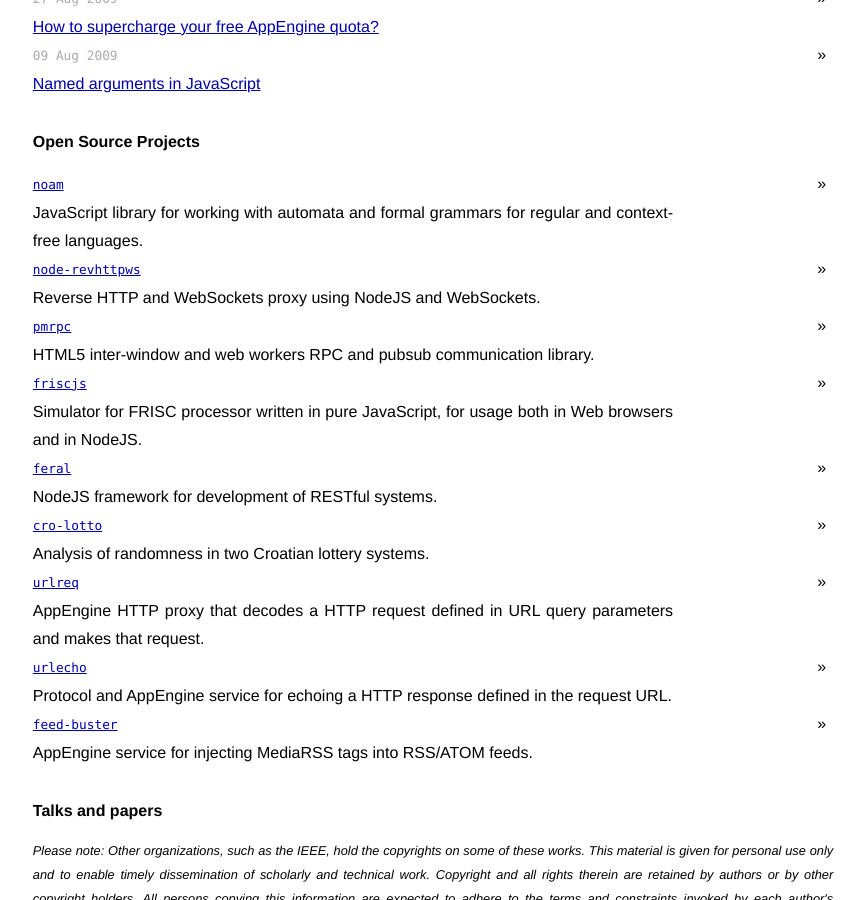
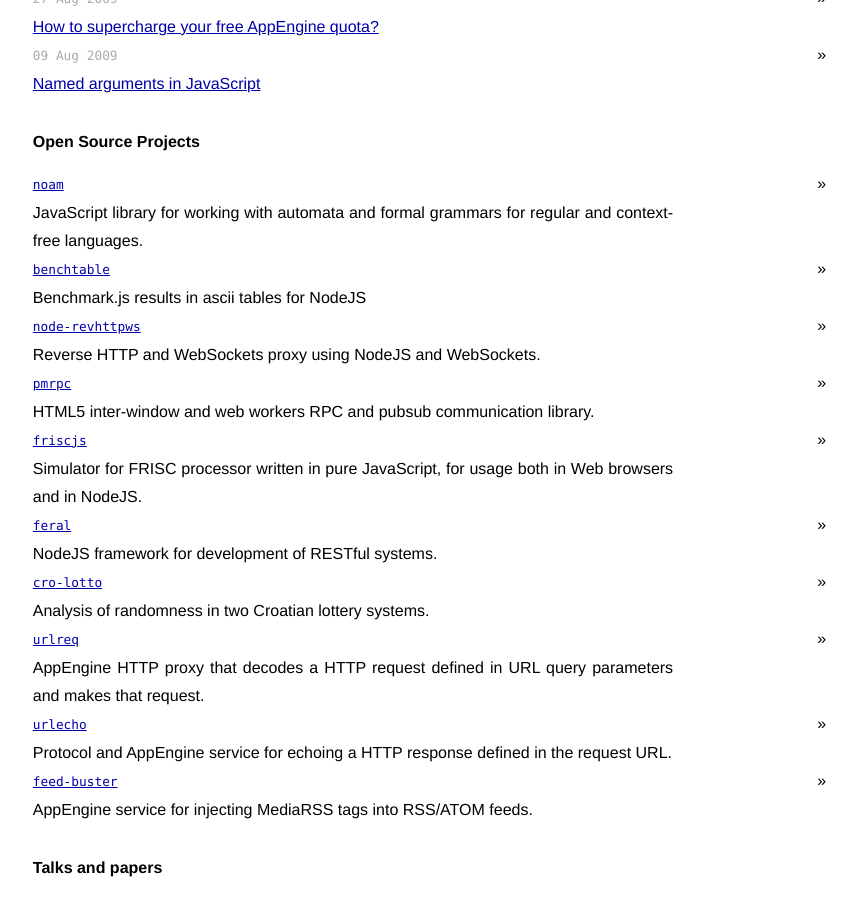
Before and after one commit to izuzak/izuzak.github.com, a Jekyll site: the page built from index.html, in a window 1280 px wide and 900 px high, scrolled down 1199 px. Shown: the whole window, without its empty margins (207-1072 px from the left). Built offline with Jekyll 4.4.1, drawn with Linux system fonts in a browser that asks for light colours; Markdown is read by kramdown in place of the engine named in the settings; comment, search, counter and statistics services are not loaded.

Commit message:
add benchtable to list of projects

```diff
--- a/index.html
+++ b/index.html
@@ -5,6 +5,10 @@
     - name: noam
       description: JavaScript library for working with automata and formal grammars for regular and context-free languages.
       url: http://github.com/izuzak/noam
+
+    - name: benchtable
+      description: Benchmark.js results in ascii tables for NodeJS
+      url: https://github.com/izuzak/benchtable
 
     - name: node-revhttpws
       description: Reverse HTTP and WebSockets proxy using NodeJS and WebSockets.
```
